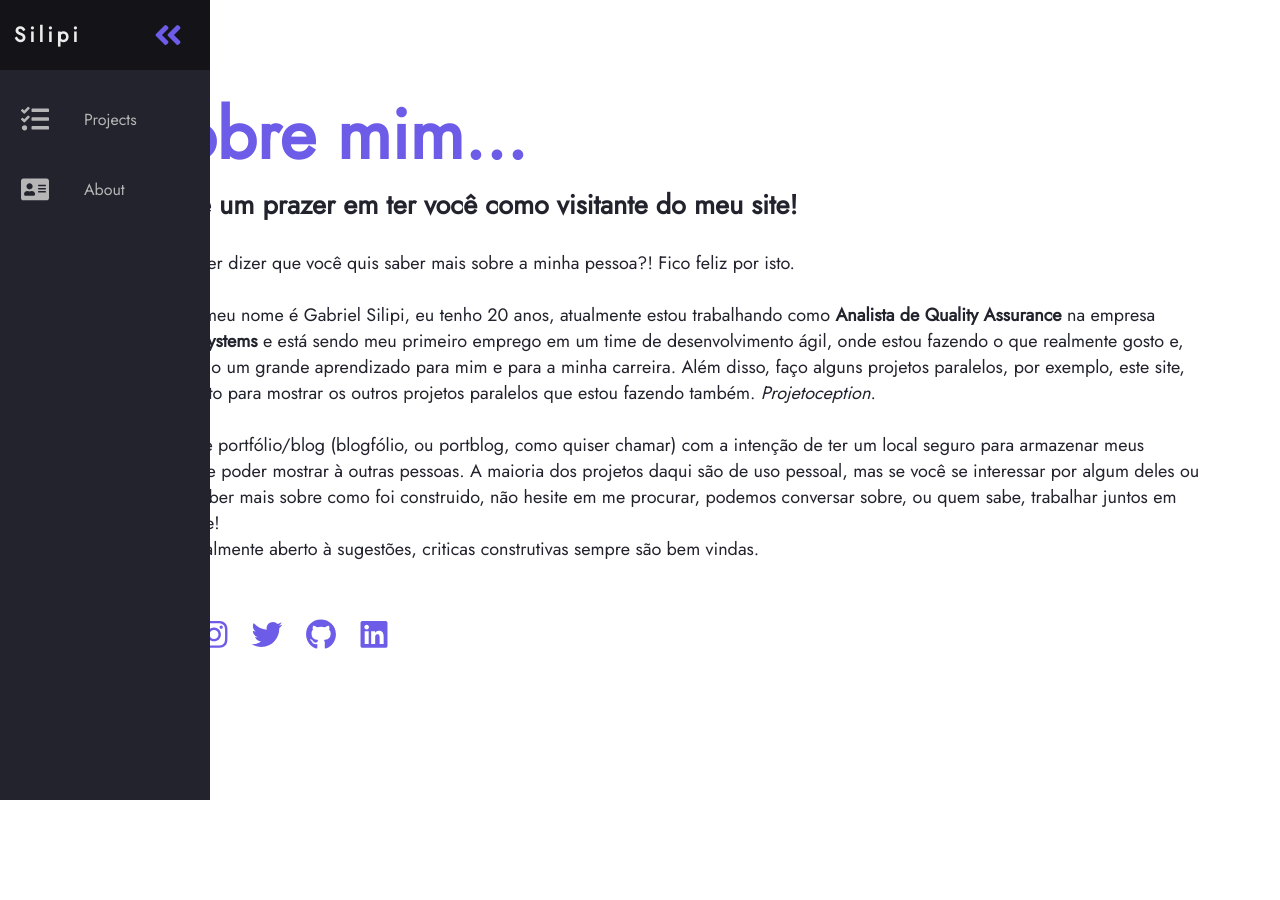
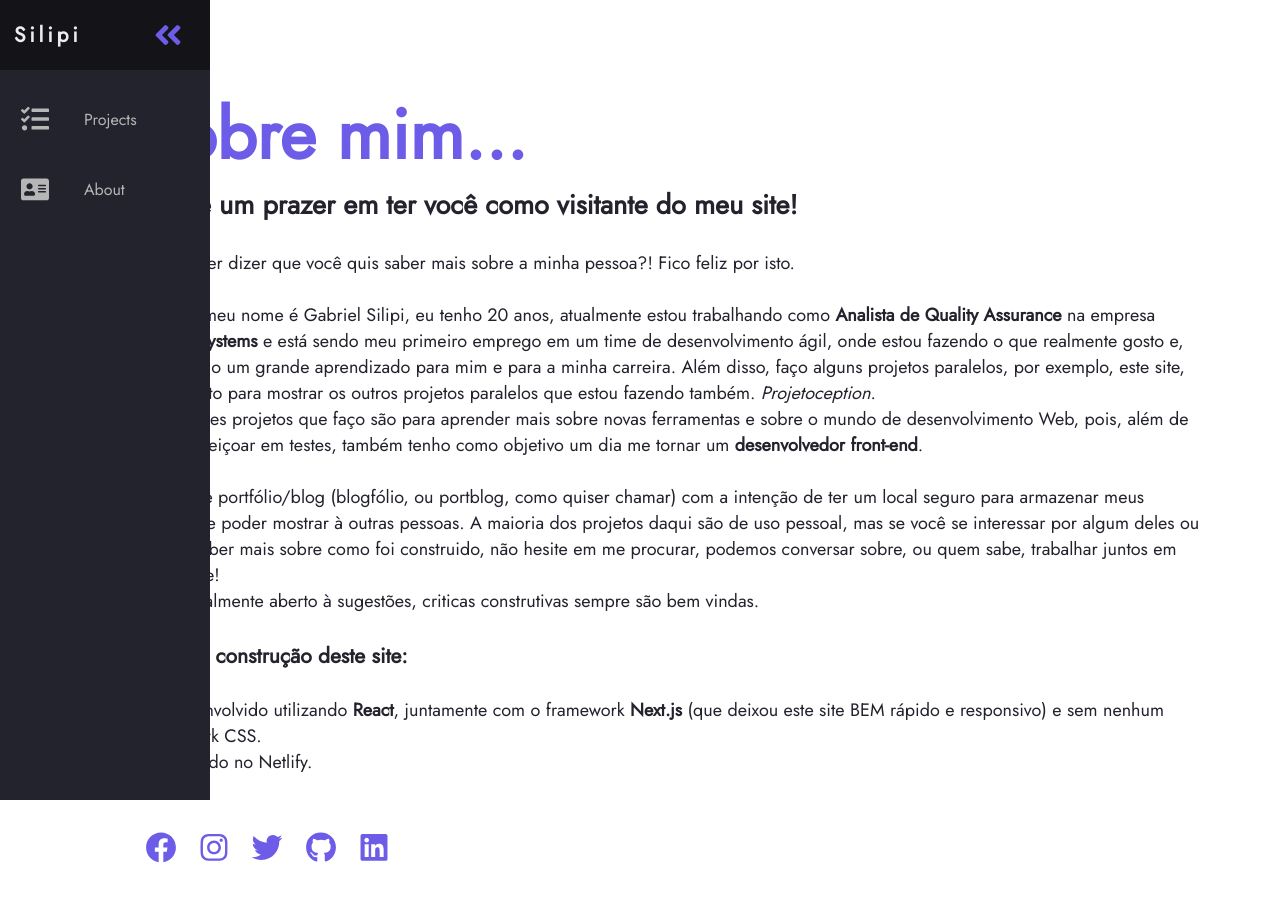
Before and after one commit to silipi/website-nextjs, a Next.js app: page /about in a window 1280 px wide. Shown: the top 900 px of the page. Before the commit the page ends 800 px from the top, so only its background shows below. Built offline with nearby package versions, Linux system fonts and the light colour scheme.

Commit message:
about, banner e pointer no hover dos projetos

```diff
--- a/components/About/About.js
+++ b/components/About/About.js
@@ -9,9 +9,13 @@ export default function About() {
       <h2>Olá, é um prazer em ter você como visitante do meu site! </h2>
       <br />
       <p>Então quer dizer que você quis saber mais sobre a minha pessoa?! Fico feliz por isto.</p><br />
-      <p>Então... meu nome é Gabriel Silipi, eu tenho 20 anos, atualmente estou trabalhando como <b>Analista de Quality Assurance</b> na empresa <b>Wealth Systems</b> e está sendo meu primeiro emprego em um time de desenvolvimento ágil, onde estou fazendo o que realmente gosto e, está sendo um grande aprendizado para mim e para a minha carreira. Além disso, faço alguns projetos paralelos, por exemplo, este site, que é feito para mostrar os outros projetos paralelos que estou fazendo também. <i>Projetoception</i>.</p><br />
+      <p>Então... meu nome é Gabriel Silipi, eu tenho 20 anos, atualmente estou trabalhando como <b>Analista de Quality Assurance</b> na empresa <b>Wealth Systems</b> e está sendo meu primeiro emprego em um time de desenvolvimento ágil, onde estou fazendo o que realmente gosto e, está sendo um grande aprendizado para mim e para a minha carreira. Além disso, faço alguns projetos paralelos, por exemplo, este site, que é feito para mostrar os outros projetos paralelos que estou fazendo também. <i>Projetoception</i>.<br/>
+      Todos estes projetos que faço são para aprender mais sobre novas ferramentas e sobre o mundo de desenvolvimento Web, pois, além de me aperfeiçoar em testes, também tenho como objetivo um dia me tornar um <b>desenvolvedor front-end</b>.</p><br />
       <p>Criei este portfólio/blog (blogfólio, ou portblog, como quiser chamar) com a intenção de ter um local seguro para armazenar meus projetos e poder mostrar à outras pessoas. A maioria dos projetos daqui são de uso pessoal, mas se você se interessar por algum deles ou quiser saber mais sobre como foi construido, não hesite em me procurar, podemos conversar sobre, ou quem sabe, trabalhar juntos em cima dele!</p>
-      <p>Estou totalmente aberto à sugestões, criticas construtivas sempre são bem vindas.</p>
+      <p>Estou totalmente aberto à sugestões, criticas construtivas sempre são bem vindas.</p><br/>
+      <h3>Sobre a construção deste site:</h3><br/>
+      <p>Foi desenvolvido utilizando <b>React</b>, juntamente com o framework <b>Next.js</b> (que deixou este site BEM rápido e responsivo) e sem nenhum framework CSS.<br/>
+      Hospedado no Netlify.</p>
 
       <div className={styles.socialMedia}>
 
--- a/components/Banner/Banner.js
+++ b/components/Banner/Banner.js
@@ -5,7 +5,7 @@ export default function Banner() {
   return (
     <div className={styles.container}>
       <h1 className={styles.hello}>Hello world.</h1>
-      <h3 className={styles.title}>Sou o Gabriel Silipi, um desenvolvedor front-end curioso para aprender novas tecnologias.</h3>
+      <h3 className={styles.title}>Sou o Gabriel Silipi, um analista de testes/QA curioso para aprender novas tecnologias.</h3>
       <p className={styles.description}>E este é um site que criei com o intuito de demonstrar meu trabalho, meus projetos e algumas coisas que gosto.<br />
       Espero que goste!
       </p>
--- a/components/ProjectsGroup/ProjectsGroup.module.css
+++ b/components/ProjectsGroup/ProjectsGroup.module.css
@@ -33,6 +33,7 @@
 .cardContainer:hover {
   transform: scale(1.05, 1.05);
   box-shadow: 10px 10px 15px rgba(0, 0, 0, 0.2);
+  cursor: pointer;
 }
 
 .cardDetails {
```
